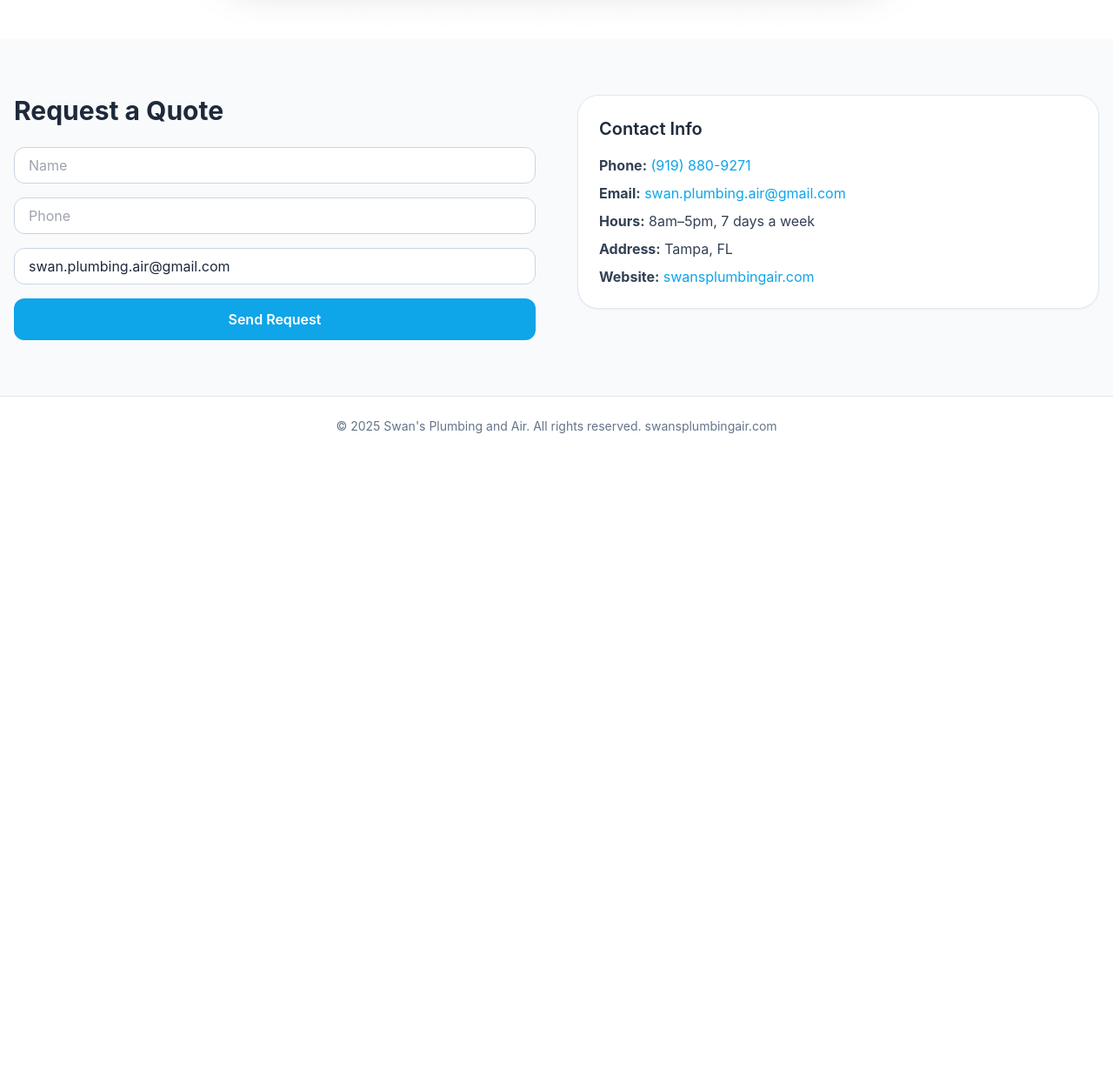
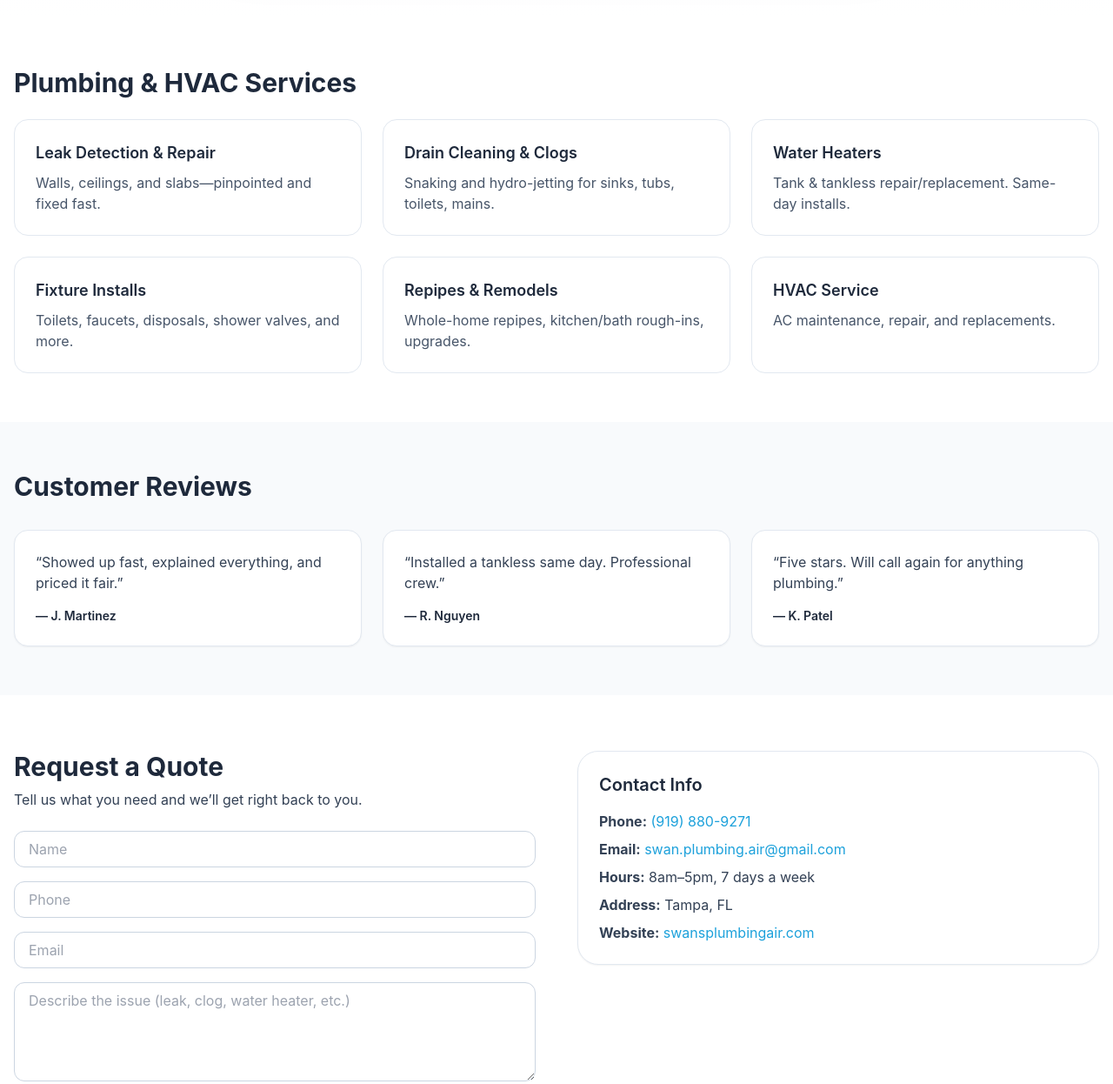
Before and after one commit to nkrone27/Swans-website, a plain HTML site: page index.html in a window 1280 px wide. Shown: the part 1100-2346 px from the top of the page at 87% size. Before the commit the page ends 1624 px from the top, so only its background shows below. Drawn offline with nearby package versions, Linux system fonts and the light colour scheme.

Commit message:
Update index.html

```diff
--- a/index.html
+++ b/index.html
@@ -3,11 +3,10 @@
 <head>
   <meta charset="utf-8" />
   <meta name="viewport" content="width=device-width, initial-scale=1" />
-  <title>Swan's Plumbing and Air | Licensed Plumbing Contractor in Tampa</title>
-  <meta name="description" content="Swan's Plumbing and Air — over 50 years of experience serving Tampa and surrounding areas. Licensed, insured, and offering fast response for leaks, clogs, water heaters, HVAC, and remodels." />
-  <meta name="theme-color" content="#0ea5e9" />
-  <meta property="og:title" content="Swan's Plumbing and Air | Plumbing & HVAC Contractor" />
-  <meta property="og:description" content="50+ years of trusted plumbing & HVAC service in Tampa and surrounding areas. Call (919) 880-9271 today!" />
+  <title>Swan's Plumbing and Air | Licensed Plumbing & HVAC in Tampa</title>
+  <meta name="description" content="Swan's Plumbing and Air — 50+ years of combined experience serving Tampa and surrounding areas. Licensed, insured, fast response for leaks, clogs, water heaters, HVAC and remodels." />
+  <meta property="og:title" content="Swan's Plumbing and Air | Tampa" />
+  <meta property="og:description" content="Trusted plumbing & HVAC pros in Tampa. Call (919) 880-9271." />
   <meta property="og:type" content="website" />
   <meta property="og:url" content="https://swansplumbingair.com" />
   <meta property="og:image" content="/og-image.jpg" />
@@ -18,14 +17,24 @@
       theme: {
         extend: {
           fontFamily: { sans: ["Inter", "ui-sans-serif", "system-ui"] },
-          colors: { brand: {
-            DEFAULT: "#0ea5e9",
-            dark: "#0284c7",
-          }},
+          colors: {
+            brand: { DEFAULT: 'var(--brand)', dark: 'var(--brand-dark)' },
+            accent: { DEFAULT: 'var(--accent)', dark: 'var(--accent-dark)' }
+          }
         }
       }
     }
   </script>
+  <style>
+    :root{
+      /* Brand palette derived from your logo */
+      --brand:#1DA1DB;        /* primary (drop outline) */
+      --brand-dark:#082C43;   /* dark navy (swan) */
+      --accent:#1DA1DB;       /* optional accent (reuse primary) */
+      --accent-dark:#0e7aa8;  /* slightly darker accent */
+    }
+    html{scroll-behavior:smooth}
+  </style>
   <link rel="icon" href="/favicon.ico" />
 </head>
 <body class="antialiased text-slate-800">
@@ -40,7 +49,10 @@
   <!-- Header -->
   <header class="sticky top-0 z-50 bg-white/90 backdrop-blur border-b border-slate-200">
     <div class="max-w-7xl mx-auto px-4 py-4 flex items-center justify-between">
-      <span class="text-xl font-bold tracking-tight">Swan's Plumbing and Air</span>
+      <a href="#home" class="flex items-center gap-3">
+        <img src="LOGO.png" alt="Swan's Plumbing and Air" class="h-10 w-auto" />
+        <span class="text-xl font-bold tracking-tight">Swan's Plumbing and Air</span>
+      </a>
       <nav class="hidden md:flex items-center gap-6 text-sm">
         <a href="#services" class="hover:text-brand">Services</a>
         <a href="#about" class="hover:text-brand">About</a>
@@ -53,28 +65,91 @@
 
   <!-- Hero -->
   <section id="home" class="relative overflow-hidden bg-gradient-to-b from-sky-50 to-white text-center">
-    <div class="max-w-5xl mx-auto px-4 py-20">
-      <h1 class="text-4xl md:text-5xl font-extrabold leading-tight mb-6">
+    <div class="max-w-5xl mx-auto px-4 py-16 md:py-20">
+      <h1 class="text-4xl md:text-5xl font-extrabold leading-tight mb-4">
         Plumbing & Air Experts in Tampa & Surrounding Areas
       </h1>
-      <p class="mt-4 text-lg text-slate-600 mb-8">Over 50 years of combined industry experience. From leaks to HVAC installs—done right the first time with upfront pricing.</p>
-      <a href="tel:+19198809271" class="inline-block text-2xl font-bold bg-brand text-white px-8 py-4 rounded-xl hover:bg-brand-dark transition">📞 Call Now: (919) 880-9271</a>
+      <p class="mt-2 text-lg text-slate-600 mb-8">Over 50 years of combined experience. From leaks to HVAC installs—done right the first time with upfront pricing.</p>
+      <a href="tel:+19198809271" class="inline-block text-2xl font-bold bg-brand text-white px-8 py-4 rounded-xl hover:bg-brand-dark transition">
+        📞 Call Now: (919) 880-9271
+      </a>
       <div class="mt-10">
         <img src="faucet-8372443_1280.jpg" alt="Elegant faucet installation by Swan's Plumbing and Air" class="mx-auto rounded-3xl shadow-2xl w-full max-w-3xl object-cover" />
       </div>
     </div>
   </section>
 
+  <!-- Services (placeholder copy) -->
+  <section id="services" class="py-14 bg-white">
+    <div class="max-w-7xl mx-auto px-4">
+      <h2 class="text-3xl font-bold">Plumbing & HVAC Services</h2>
+      <div class="mt-6 grid sm:grid-cols-2 lg:grid-cols-3 gap-6">
+        <div class="p-6 rounded-2xl border border-slate-200 hover:shadow-lg transition">
+          <h3 class="text-lg font-semibold">Leak Detection & Repair</h3>
+          <p class="mt-2 text-slate-600">Walls, ceilings, and slabs—pinpointed and fixed fast.</p>
+        </div>
+        <div class="p-6 rounded-2xl border border-slate-200 hover:shadow-lg transition">
+          <h3 class="text-lg font-semibold">Drain Cleaning & Clogs</h3>
+          <p class="mt-2 text-slate-600">Snaking and hydro-jetting for sinks, tubs, toilets, mains.</p>
+        </div>
+        <div class="p-6 rounded-2xl border border-slate-200 hover:shadow-lg transition">
+          <h3 class="text-lg font-semibold">Water Heaters</h3>
+          <p class="mt-2 text-slate-600">Tank & tankless repair/replacement. Same-day installs.</p>
+        </div>
+        <div class="p-6 rounded-2xl border border-slate-200 hover:shadow-lg transition">
+          <h3 class="text-lg font-semibold">Fixture Installs</h3>
+          <p class="mt-2 text-slate-600">Toilets, faucets, disposals, shower valves, and more.</p>
+        </div>
+        <div class="p-6 rounded-2xl border border-slate-200 hover:shadow-lg transition">
+          <h3 class="text-lg font-semibold">Repipes & Remodels</h3>
+          <p class="mt-2 text-slate-600">Whole-home repipes, kitchen/bath rough-ins, upgrades.</p>
+        </div>
+        <div class="p-6 rounded-2xl border border-slate-200 hover:shadow-lg transition">
+          <h3 class="text-lg font-semibold">HVAC Service</h3>
+          <p class="mt-2 text-slate-600">AC maintenance, repair, and replacements.</p>
+        </div>
+      </div>
+    </div>
+  </section>
+
+  <!-- Reviews -->
+  <section id="reviews" class="py-14 bg-slate-50">
+    <div class="max-w-7xl mx-auto px-4">
+      <h2 class="text-3xl font-bold">Customer Reviews</h2>
+      <div class="mt-8 grid md:grid-cols-3 gap-6">
+        <figure class="p-6 rounded-2xl bg-white border border-slate-200 shadow-sm">
+          <blockquote class="text-slate-700">“Showed up fast, explained everything, and priced it fair.”</blockquote>
+          <figcaption class="mt-4 text-sm font-semibold">— J. Martinez</figcaption>
+        </figure>
+        <figure class="p-6 rounded-2xl bg-white border border-slate-200 shadow-sm">
+          <blockquote class="text-slate-700">“Installed a tankless same day. Professional crew.”</blockquote>
+          <figcaption class="mt-4 text-sm font-semibold">— R. Nguyen</figcaption>
+        </figure>
+        <figure class="p-6 rounded-2xl bg-white border border-slate-200 shadow-sm">
+          <blockquote class="text-slate-700">“Five stars. Will call again for anything plumbing.”</blockquote>
+          <figcaption class="mt-4 text-sm font-semibold">— K. Patel</figcaption>
+        </figure>
+      </div>
+    </div>
+  </section>
+
   <!-- Contact -->
-  <section id="contact" class="py-16 bg-slate-50">
+  <section id="contact" class="py-16 bg-white">
     <div class="max-w-7xl mx-auto px-4 grid md:grid-cols-2 gap-12 items-start">
       <div>
         <h2 class="text-3xl font-bold">Request a Quote</h2>
-        <form id="quoteForm" action="https://formspree.io/f/YOUR_ID" method="POST" class="mt-6 grid gap-4">
+        <p class="mt-2 text-slate-700">Tell us what you need and we’ll get right back to you.</p>
+        <form id="quoteForm" action="https://formspree.io/f/xldlvkbq" method="POST" class="mt-6 grid gap-4">
+          <input type="text" name="_gotcha" class="hidden" tabindex="-1" autocomplete="off" />
           <input required name="name" placeholder="Name" class="w-full rounded-xl border border-slate-300 px-4 py-2" />
           <input required name="phone" type="tel" placeholder="Phone" class="w-full rounded-xl border border-slate-300 px-4 py-2" />
-          <input name="email" type="email" value="swan.plumbing.air@gmail.com" placeholder="Email" class="w-full rounded-xl border border-slate-300 px-4 py-2" />
+          <input name="email" type="email" placeholder="Email" class="w-full rounded-xl border border-slate-300 px-4 py-2" />
+          <textarea name="message" rows="4" placeholder="Describe the issue (leak, clog, water heater, etc.)" class="w-full rounded-xl border border-slate-300 px-4 py-2"></textarea>
+          <input type="hidden" name="_subject" value="New Quote Request – Swan's Plumbing and Air" />
+          <input type="hidden" name="_cc" value="swan.plumbing.air@gmail.com" />
           <button class="rounded-xl bg-brand text-white px-5 py-3 font-semibold hover:bg-brand-dark transition" type="submit">Send Request</button>
+          <p id="formMsg" class="hidden text-sm text-green-700">Thanks! Your request was sent. We’ll call you shortly.</p>
+          <p id="formErr" class="hidden text-sm text-red-600">Hmm, that didn’t send. Please call <a class="underline" href="tel:+19198809271">(919) 880-9271</a>.</p>
         </form>
       </div>
       <div class="bg-white rounded-3xl border border-slate-200 p-6 shadow-sm">
@@ -96,7 +171,29 @@
   </footer>
 
   <script>
+    // footer year
     document.getElementById('year').textContent = new Date().getFullYear();
+
+    // contact form ajax
+    const form = document.getElementById('quoteForm');
+    if (form) {
+      const ok = document.getElementById('formMsg');
+      const err = document.getElementById('formErr');
+      form.addEventListener('submit', async (e) => {
+        e.preventDefault();
+        ok.classList.add('hidden');
+        err.classList.add('hidden');
+        try {
+          const res = await fetch(form.action, {
+            method: 'POST',
+            headers: { 'Accept': 'application/json' },
+            body: new FormData(form)
+          });
+          if (res.ok) { form.reset(); ok.classList.remove('hidden'); }
+          else { err.classList.remove('hidden'); }
+        } catch (_) { err.classList.remove('hidden'); }
+      });
+    }
   </script>
 </body>
 </html>
```
